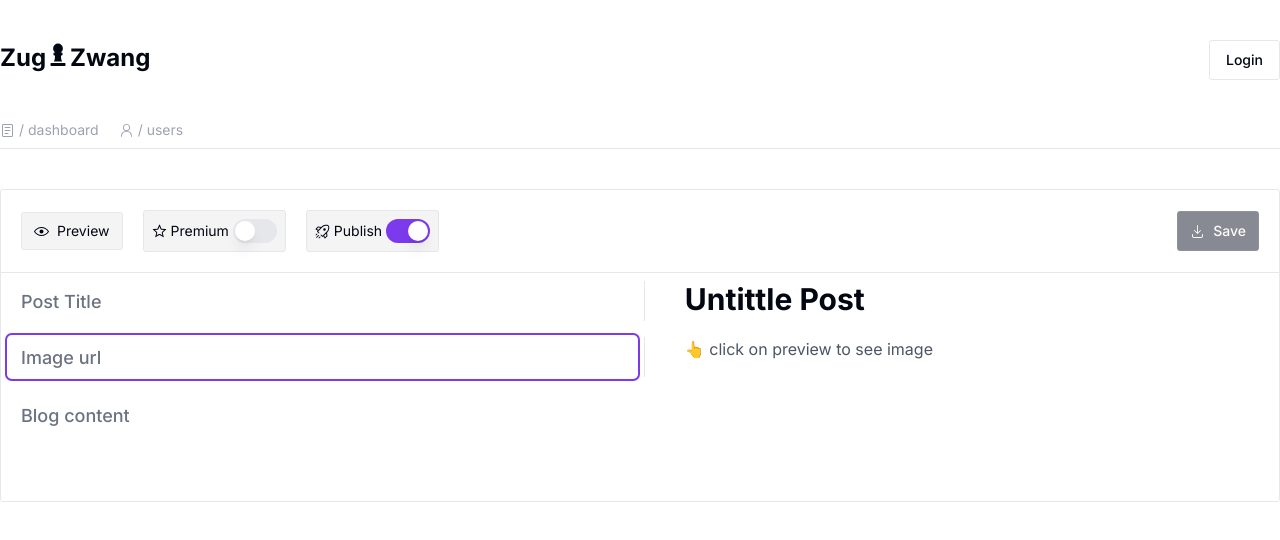
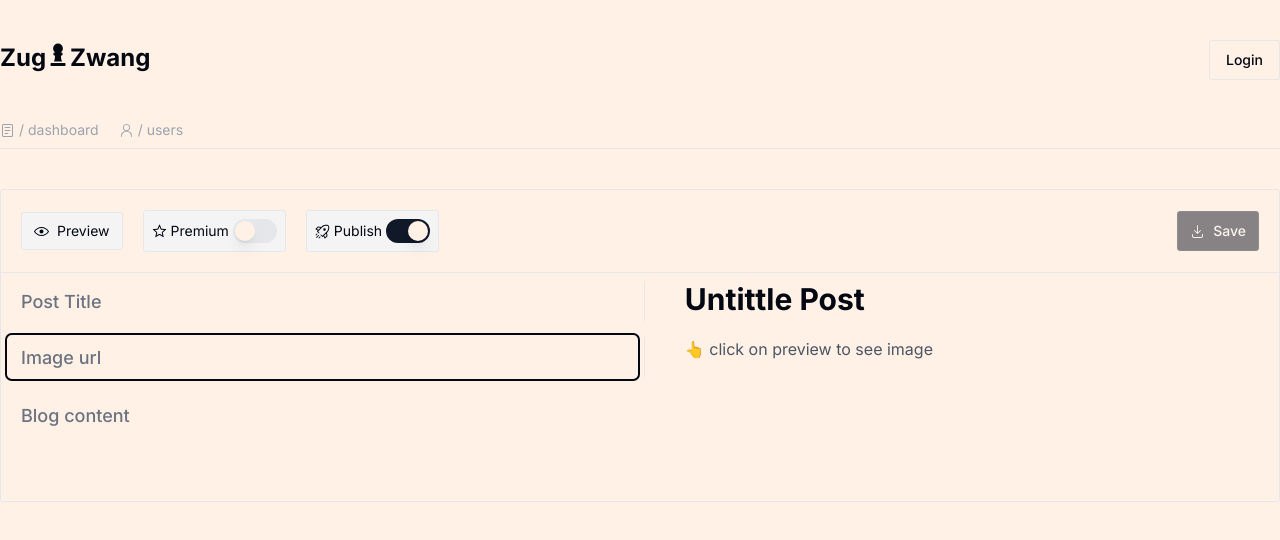
Before and after one commit to Sma-source/zugzwangblog, a Next.js app: page /dashboard/blog/edit/1 in a window 1280 px wide. Shown: the top 540 px of the page. Built offline with nearby package versions, Linux system fonts and the light colour scheme; no server answers; the database is empty.

Commit message:
change style rule

```diff
--- a/app/globals.css
+++ b/app/globals.css
@@ -4,13 +4,13 @@
 
 @layer base {
   :root {
-    --background: 0 0% 100%;
+    --background: 28 100% 95%;
     --foreground: 224 71.4% 4.1%;
     --card: 0 0% 100%;
     --card-foreground: 224 71.4% 4.1%;
     --popover: 0 0% 100%;
     --popover-foreground: 224 71.4% 4.1%;
-    --primary: 262.1 83.3% 57.8%;
+    --primary: 220.9 39.3% 11%;
     --primary-foreground: 210 20% 98%;
     --secondary: 220 14.3% 95.9%;
     --secondary-foreground: 220.9 39.3% 11%;
@@ -22,7 +22,7 @@
     --destructive-foreground: 210 20% 98%;
     --border: 220 13% 91%;
     --input: 220 13% 91%;
-    --ring: 262.1 83.3% 57.8%;
+    --ring: 224 71.4% 4.1%;
     --radius: 0.3rem;
   }
 
@@ -33,8 +33,8 @@
     --card-foreground: 210 20% 98%;
     --popover: 224 71.4% 4.1%;
     --popover-foreground: 210 20% 98%;
-    --primary: 263.4 70% 50.4%;
-    --primary-foreground: 210 20% 98%;
+    --primary: 210 20% 98%;
+    --primary-foreground: 220.9 39.3% 11%;
     --secondary: 215 27.9% 16.9%;
     --secondary-foreground: 210 20% 98%;
     --muted: 215 27.9% 16.9%;
@@ -45,7 +45,7 @@
     --destructive-foreground: 210 20% 98%;
     --border: 215 27.9% 16.9%;
     --input: 215 27.9% 16.9%;
-    --ring: 263.4 70% 50.4%;
+    --ring: 216 12.2% 83.9%;
   }
 }
 
--- a/app/page.tsx
+++ b/app/page.tsx
@@ -14,7 +14,7 @@ export default async function Home() {
         return (
           <Link
             href={"/blog/" + blog.id}
-            className="w-full  border rounded-md dark:bg-graident-dark p-5 hover:ring-2 ring-violet-500 transition-all cursor-pointer space-y-5 first:lg:col-span-2 first:md:col-span-3"
+            className="w-full  border rounded-md bg-[#F2DFCE] dark:bg-graident-dark p-5 hover:ring-2 ring-[#F2DFCE] transition-all cursor-pointer space-y-5 first:lg:col-span-2 first:md:col-span-3"
             key={index}
           >
             <div className="w-full h-72 sm:w-full  md:h-64 xl:h-96  relative">
```
